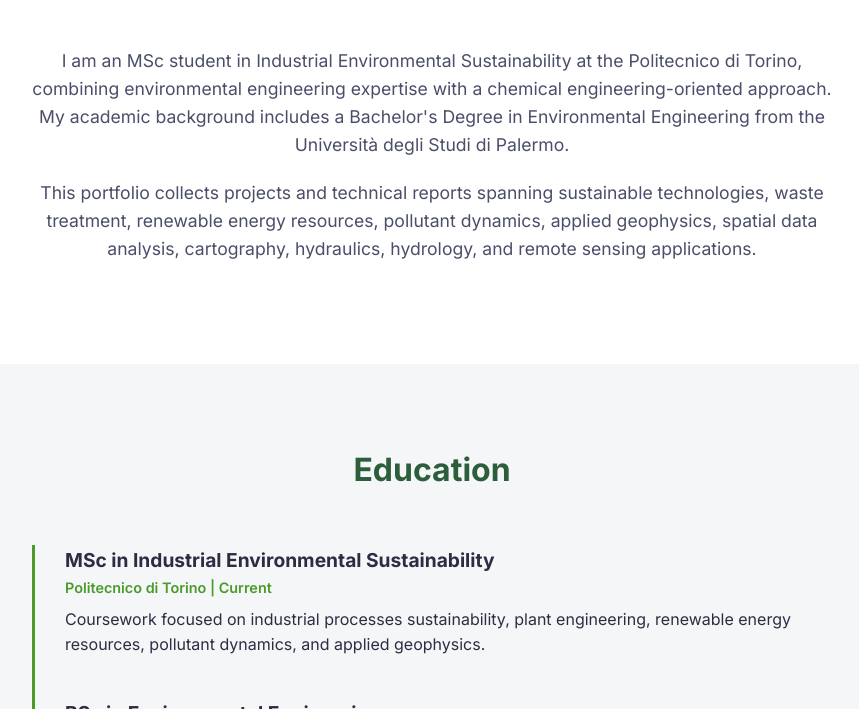
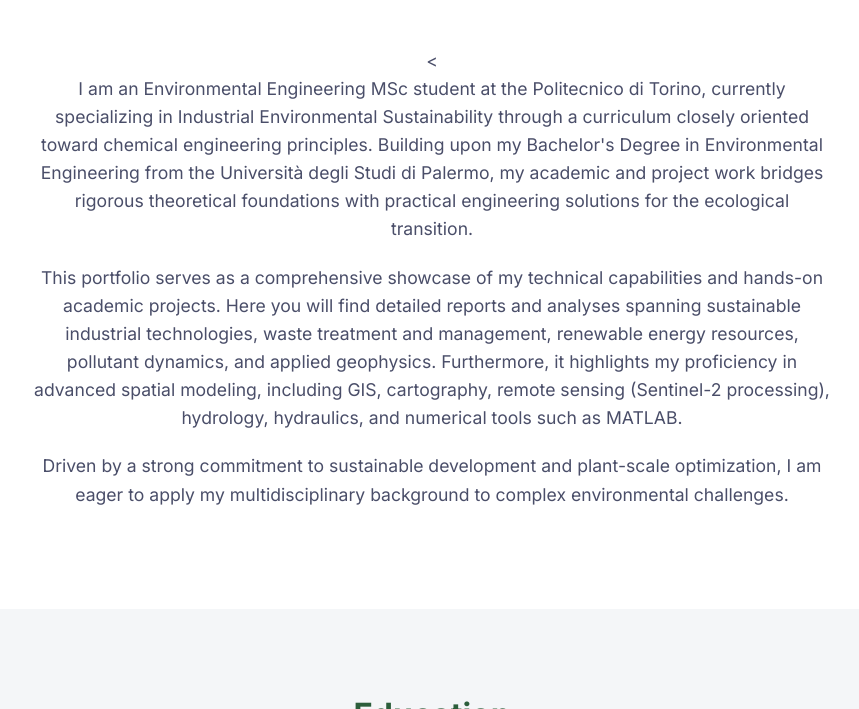
Before and after one commit to carloscimeca/carloscimeca.github.io, a plain HTML site: page index.html in a window 1280 px wide. Shown: the part 686-1395 px from the top of the page, without its empty margins (208-1067 px from the left). Drawn offline with Linux system fonts and the light colour scheme.

Commit message:
Update index.html

```diff
--- a/index.html
+++ b/index.html
@@ -45,8 +45,9 @@
             <h2>About Me</h2>
             <div class="about-grid">
                 <div class="about-text">
-                    <p>I am an MSc student in Industrial Environmental Sustainability at the Politecnico di Torino, combining environmental engineering expertise with a chemical engineering-oriented approach. My academic background includes a Bachelor's Degree in Environmental Engineering from the Università degli Studi di Palermo.</p>
-                    <p>This portfolio collects projects and technical reports spanning sustainable technologies, waste treatment, renewable energy resources, pollutant dynamics, applied geophysics, spatial data analysis, cartography, hydraulics, hydrology, and remote sensing applications.</p>
+                    <<p>I am an Environmental Engineering MSc student at the Politecnico di Torino, currently specializing in Industrial Environmental Sustainability through a curriculum closely oriented toward chemical engineering principles. Building upon my Bachelor's Degree in Environmental Engineering from the Università degli Studi di Palermo, my academic and project work bridges rigorous theoretical foundations with practical engineering solutions for the ecological transition.</p>
+                    <p>This portfolio serves as a comprehensive showcase of my technical capabilities and hands-on academic projects. Here you will find detailed reports and analyses spanning sustainable industrial technologies, waste treatment and management, renewable energy resources, pollutant dynamics, and applied geophysics. Furthermore, it highlights my proficiency in advanced spatial modeling, including GIS, cartography, remote sensing (Sentinel-2 processing), hydrology, hydraulics, and numerical tools such as MATLAB.</p>
+                    <p>Driven by a strong commitment to sustainable development and plant-scale optimization, I am eager to apply my multidisciplinary background to complex environmental challenges.</p>
                 </div>
             </div>
         </div>
```
